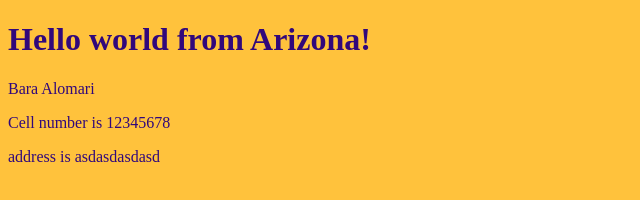
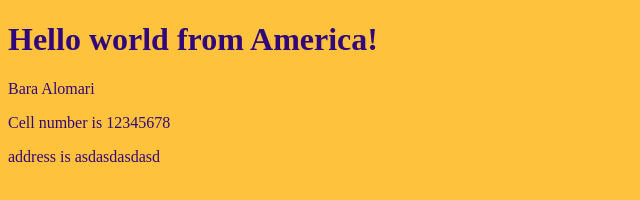
Before and after one commit to baraomari/firstapp, a plain HTML site: page index.html in a window 1280 px wide. Shown: the full height of the page, 0-640 px from the left. Drawn offline with Linux system fonts and the light colour scheme.

Commit message:
Update index.html

```diff
--- a/index.html
+++ b/index.html
@@ -8,7 +8,7 @@
     <link rel="stylesheet" href="styles.css">
 </head>
 <body>
-    <h1>Hello world from Arizona!</h1>
+    <h1>Hello world from America!</h1>
     <p>Bara Alomari</p>
     <p>Cell number is 12345678</p>
     <p>address is asdasdasdasd</p>
```
